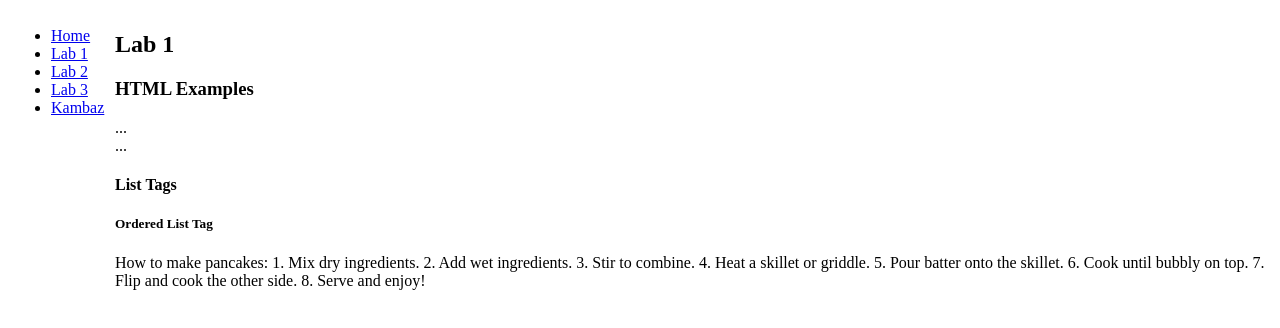
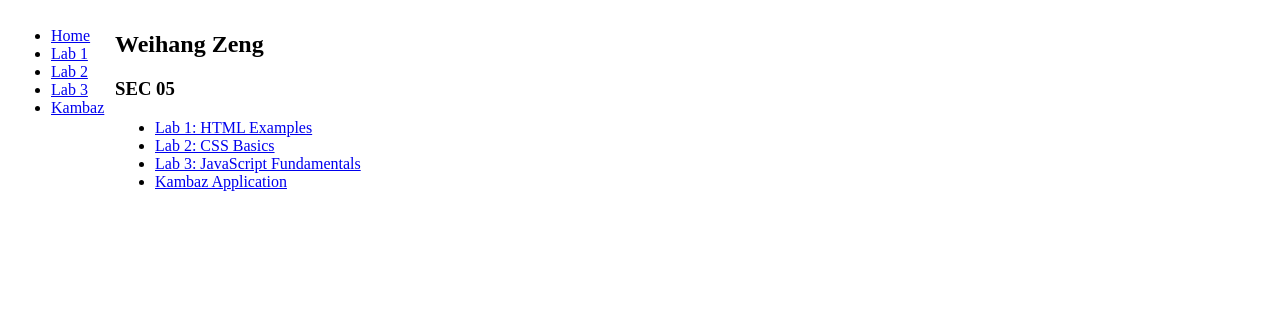
Before and after one commit to weihang-z/CS610-Kambaz-A1, a Next.js app: page /Labs/Lab1 in a window 1280 px wide. Shown: the top 328 px of the page. Built offline with nearby package versions, Linux system fonts and the light colour scheme.

Commit message:
small modifications

```diff
--- a/app/(kambaz)/Courses/[cid]/Assignments/page.tsx
+++ b/app/(kambaz)/Courses/[cid]/Assignments/page.tsx
@@ -22,7 +22,7 @@
           </Link>
           <br />
           <small>
-            Multiple Modules | <b>Not available until</b> May 6 at 12:00am |{" "}
+            Multiple Modules | <b>Not available until</b> May 6 at 12:00am |
             <b>Due</b> May 13 at 11:59pm | 100 pts
           </small>
         </li>
@@ -35,7 +35,7 @@
           </Link>
           <br />
           <small>
-            Multiple Modules | <b>Not available until</b> May 13 at 12:00am |{" "}
+            Multiple Modules | <b>Not available until</b> May 13 at 12:00am |
             <b>Due</b> May 20 at 11:59pm | 100 pts
           </small>
         </li>
@@ -48,7 +48,7 @@
           </Link>
           <br />
           <small>
-            Multiple Modules | <b>Not available until</b> May 20 at 12:00am |{" "}
+            Multiple Modules | <b>Not available until</b> May 20 at 12:00am |
             <b>Due</b> May 27 at 11:59pm | 100 pts
           </small>
         </li>
--- a/app/(kambaz)/Navigation.tsx
+++ b/app/(kambaz)/Navigation.tsx
@@ -14,7 +14,7 @@
         Dashboard
       </Link>
       <br />
-      <Link href="/Dashboard" id="wd-course-link">
+      <Link href="/Courses/123/Home" id="wd-course-link">
         Courses
       </Link>
       <br />
@@ -26,7 +26,7 @@
         Inbox
       </Link>
       <br />
-      <Link href="/Labs" id="wd-labs-link">
+      <Link href="/Labs/Lab1" id="wd-labs-link">
         Labs
       </Link>
       <br />
--- a/app/Labs/Lab1/page.tsx
+++ b/app/Labs/Lab1/page.tsx
@@ -1,18 +1,32 @@
+import Link from "next/link";
+
 export default function Lab1() {
   return (
     <div id="wd-lab1">
-      <h2>Lab 1</h2>
-      <h3>HTML Examples</h3>
-      <div id="wd-h-tag"> ... </div>
-      <div id="wd-p-tag"> ... </div>
-      <div id="wd-lists">
-        <h4>List Tags</h4>
-        <h5>Ordered List Tag</h5>
-        How to make pancakes: 1. Mix dry ingredients. 2. Add wet ingredients. 3.
-        Stir to combine. 4. Heat a skillet or griddle. 5. Pour batter onto the
-        skillet. 6. Cook until bubbly on top. 7. Flip and cook the other side.
-        8. Serve and enjoy!
-      </div>
+      <h2>Weihang Zeng</h2>
+      <h3>SEC 05 </h3>
+      <ul>
+        <li>
+          <Link href="/Labs/Lab1" id="wd-lab1-link">
+            Lab 1: HTML Examples
+          </Link>
+        </li>
+        <li>
+          <Link href="/Labs/Lab2" id="wd-lab2-link">
+            Lab 2: CSS Basics
+          </Link>
+        </li>
+        <li>
+          <Link href="/Labs/Lab3" id="wd-lab3-link">
+            Lab 3: JavaScript Fundamentals
+          </Link>
+        </li>
+        <li>
+          <Link href="/" id="wd-kambaz-link">
+            Kambaz Application
+          </Link>
+        </li>
+      </ul>
     </div>
   );
 }
```
Also changed, not shown: app/(kambaz)/Dashboard/page.tsx (+6 -1 lines), app/(kambaz)/page.tsx (+11 -3 lines), app/_page.tsx (renamed from app/page.tsx), 1 other file (tests, documents, lock files or other folders).
